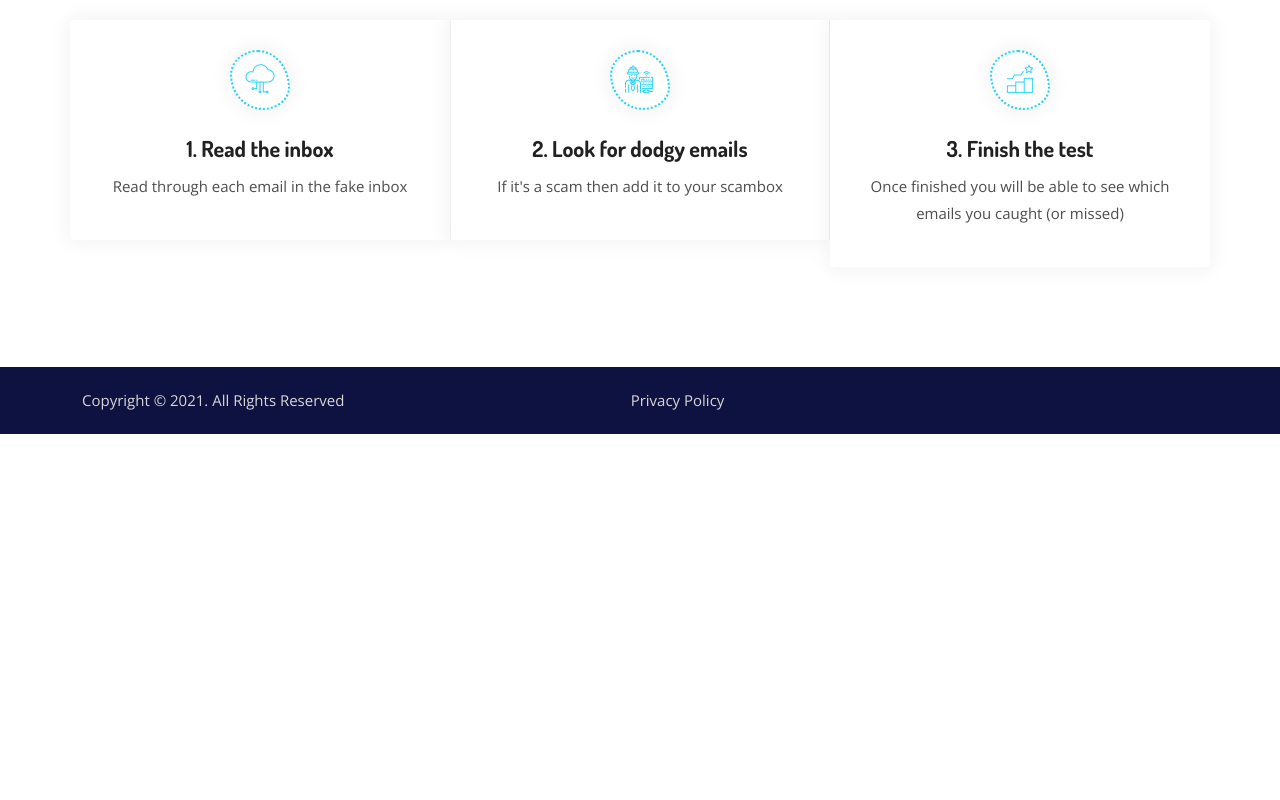
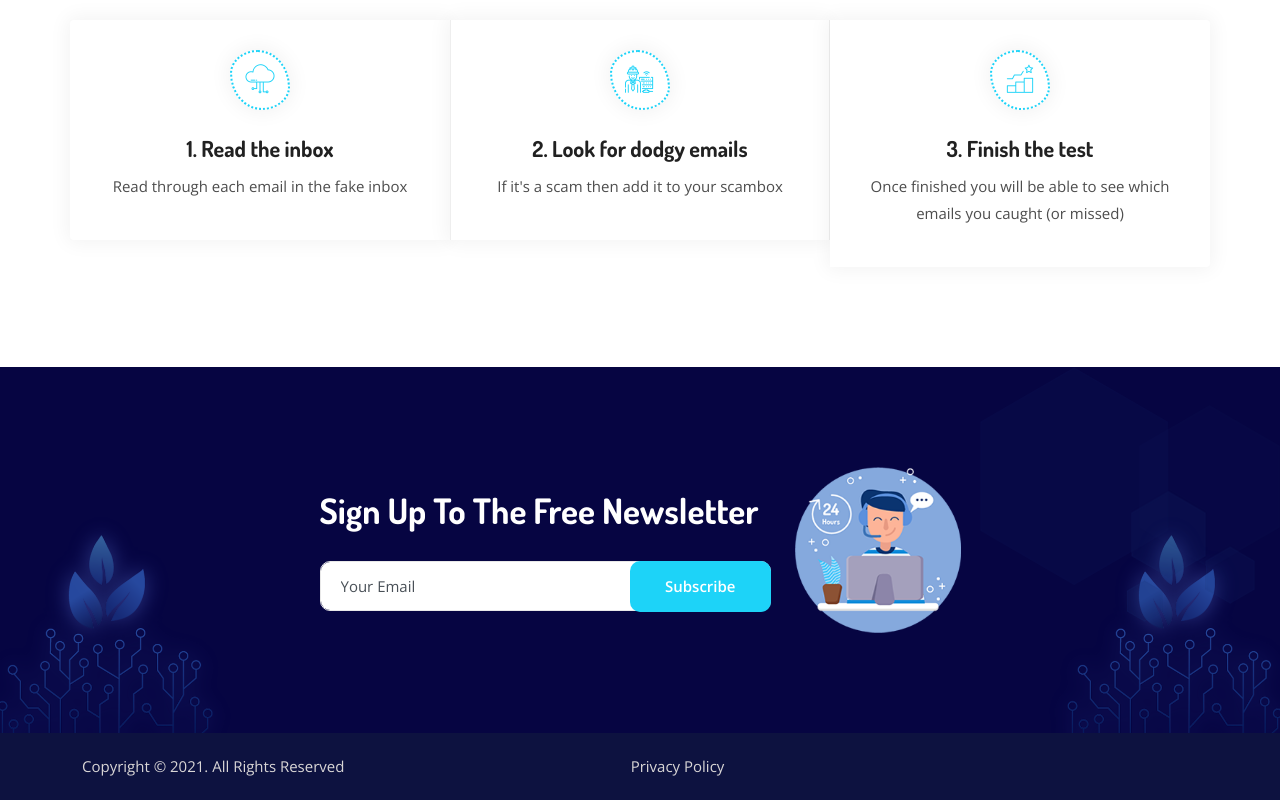
Before and after one commit to patrickcollings/phish-me-if-you-can-front, a Next.js app: page / in a window 1280 px wide. Shown: the part 842-1642 px from the top of the page. Before the commit the page ends 1276 px from the top, so only its background shows below. Built offline with nearby package versions, Linux system fonts and the light colour scheme.

Commit message:
add newsletter signup

```diff
--- a/components/Common/Newsletter.js
+++ b/components/Common/Newsletter.js
@@ -5,13 +5,36 @@ class Newsletter extends Component {
         return (
           <div className="newsletter-area ptb-100">
             <div className="container">
-                    <div className="row align-items-center">
+              <div
+                className="row align-items-center"
+                style={{ justifyContent: "center" }}
+              >
                 <div className="col-lg-5">
                   <div className="newsletter-wrap">
                     <h2>Sign Up To The Free Newsletter</h2>
 
-                                <form className="newsletter-form">
-                                    <input type="email" className="form-control" placeholder="Your Email" name="email" required />
+                    <form
+                      className="newsletter-form"
+                      action="https://phishmeifyoucan.us7.list-manage.com/subscribe/post"
+                      method="POST"
+                      noValidate
+                    >
+                      <input
+                        type="hidden"
+                        name="u"
+                        value="66b58fda85306ad2562755ec1"
+                      />
+                      <input type="hidden" name="id" value="88a5b5590b" />
+                      <input
+                        type="email"
+                        className="form-control"
+                        placeholder="Your Email"
+                        name="EMAIL"
+                        id="MERGE0"
+                        autoCapitalize="off"
+                        autoCorrect="off"
+                        required
+                      />
                       <button className="default-btn" type="submit">
                         Subscribe
                       </button>
@@ -25,12 +48,12 @@ class Newsletter extends Component {
                   </div>
                 </div>
 
-                        <div className="col-lg-5">
+                {/* <div className="col-lg-5">
                             <div className="call-us">
                                 <h2>Sign Up To The Free Newsletter</h2>
                                 <span>+882-569-756</span>
                             </div>
-                        </div>
+                        </div> */}
               </div>
             </div>
 
--- a/pages/index.js
+++ b/pages/index.js
@@ -9,6 +9,7 @@ import WhatWeOffer from '../components/HomeOne/WhatWeOffer'
 import Testimonials from '../components/Common/Testimonials'
 import News from '../components/Common/News'
 import Footer from '../components/Layouts/Footer'
+import Newsletter from '../components/Common/Newsletter'
 
 const Index = () => {
     return (
@@ -16,6 +17,7 @@ const Index = () => {
         <Navbar />
         <MainBanner />
         <Features />
+        <Newsletter />
         {/* <About />
             <WhyChooseUs />
             <Services />
@@ -25,7 +27,7 @@ const Index = () => {
             <News /> */}
         <Footer />
       </>
-    )
+    );
 }
 
 export default Index
```
Lines whose indentation alone changed are shown as unchanged.
